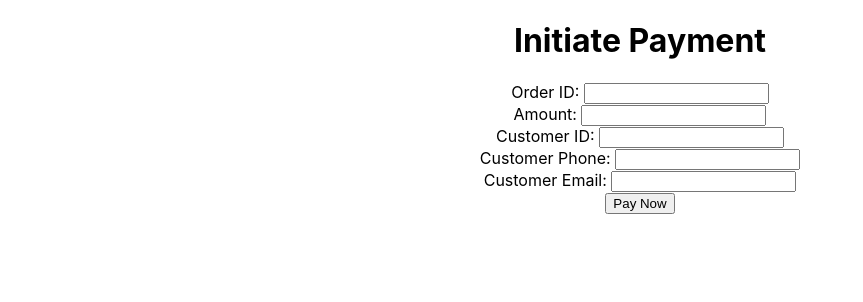
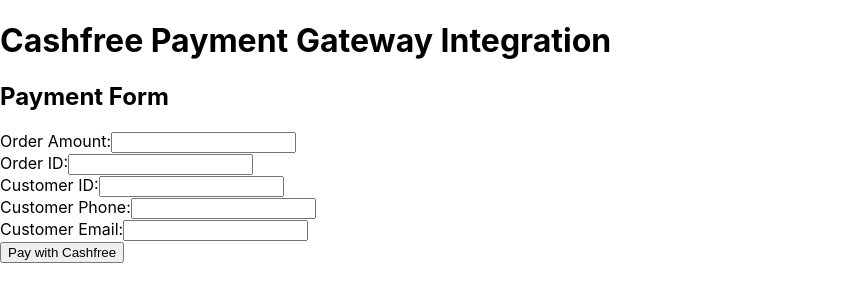
Before and after one commit to praveenkumar911/Payment-Gateway-cashfree-frontend, a React (Create React App) app: page / in a window 1280 px wide. Shown: the top 302 px of the page, without its empty margins (0-863 px from the left). Built offline with nearby package versions, Linux system fonts and the light colour scheme.

Commit message:
Update App.js

```diff
--- a/src/App.js
+++ b/src/App.js
@@ -1,61 +1,122 @@
-// src/App.js
-import React, { useState } from 'react';
+import React from 'react';
 import axios from 'axios';
-import './App.css';
 
-const App = () => {
-  const [orderId, setOrderId] = useState('');
-  const [amount, setAmount] = useState('');
-  const [customerId, setCustomerId] = useState('');
-  const [customerPhone, setCustomerPhone] = useState('');
-  const [customerEmail, setCustomerEmail] = useState('');
-  const [paymentUrl, setPaymentUrl] = useState('');
+class App extends React.Component {
+  state = {
+    orderAmount: '',
+    orderId: '',
+    customerId: '',
+    customerPhone: '',
+    customerEmail: '',
+    paymentUrl: ''
+  };
 
-  const handleSubmit = async (event) => {
-    event.preventDefault();
+  handleSubmit = async (e) => {
+    e.preventDefault();
+
     try {
-      const response = await axios.post('https://payment-gateway-cashfree-backend.onrender.com/initiate_payment', {
-        order_id: orderId,
-        order_amount: amount,
-        customer_id: customerId,
-        customer_phone: customerPhone,
-        customer_email: customerEmail
+      const serverUrl = 'https://payment-gateway-cashfree-backend.onrender.com/initiate_payment';
+
+      const response = await axios.post(serverUrl, {
+        order_amount: this.state.orderAmount,
+        order_id: this.state.orderId,
+        customer_id: this.state.customerId,
+        customer_phone: this.state.customerPhone,
+        customer_email: this.state.customerEmail
       });
-      setPaymentUrl(response.data.payment_url);
+
+      const { payment_url } = response.data;
+      this.setState({ paymentUrl: payment_url });
     } catch (error) {
-      console.error('Error initiating payment:', error.response ? error.response.data.details : error.message);
+      console.error('Error:', error);
+      // Handle error as needed
     }
   };
 
+  handleChange = (e) => {
+    this.setState({ [e.target.name]: e.target.value });
+  };
+
+  render() {
     return (
       <div className="App">
-      <h1>Initiate Payment</h1>
-      <form onSubmit={handleSubmit}>
-        <label>Order ID: </label>
-        <input type="text" value={orderId} onChange={(e) => setOrderId(e.target.value)} required /><br />
+        <header className="App-header">
+          <h1>Cashfree Payment Gateway Integration</h1>
+        </header>
+        <main className="App-main">
+          <div>
+            <h2>Payment Form</h2>
+            <form onSubmit={this.handleSubmit}>
+              <label>
+                Order Amount:
+                <input
+                  type="text"
+                  name="orderAmount"
+                  value={this.state.orderAmount}
+                  onChange={this.handleChange}
+                />
+              </label>
+              <br />
+              <label>
+                Order ID:
+                <input
+                  type="text"
+                  name="orderId"
+                  value={this.state.orderId}
+                  onChange={this.handleChange}
+                />
+              </label>
+              <br />
+              <label>
+                Customer ID:
+                <input
+                  type="text"
+                  name="customerId"
+                  value={this.state.customerId}
+                  onChange={this.handleChange}
+                />
+              </label>
+              <br />
+              <label>
+                Customer Phone:
+                <input
+                  type="text"
+                  name="customerPhone"
+                  value={this.state.customerPhone}
+                  onChange={this.handleChange}
+                />
+              </label>
+              <br />
+              <label>
+                Customer Email:
+                <input
+                  type="text"
+                  name="customerEmail"
+                  value={this.state.customerEmail}
+                  onChange={this.handleChange}
+                />
+              </label>
+              <br />
+              <button type="submit">Pay with Cashfree</button>
+            </form>
+          </div>
 
-        <label>Amount: </label>
-        <input type="text" value={amount} onChange={(e) => setAmount(e.target.value)} required /><br />
-
-        <label>Customer ID: </label>
-        <input type="text" value={customerId} onChange={(e) => setCustomerId(e.target.value)} required /><br />
-
-        <label>Customer Phone: </label>
-        <input type="text" value={customerPhone} onChange={(e) => setCustomerPhone(e.target.value)} required /><br />
-
-        <label>Customer Email: </label>
-        <input type="email" value={customerEmail} onChange={(e) => setCustomerEmail(e.target.value)} required /><br />
-
-        <button type="submit">Pay Now</button>
-      </form>
-      {paymentUrl && (
+          {this.state.paymentUrl && (
             <div>
-          <h2>Proceed to Payment</h2>
-          <a href={paymentUrl} target="_blank" rel="noopener noreferrer">Click here to pay</a>
+              <p>Redirecting to Cashfree payment page...</p>
+              <iframe
+                title="Cashfree Payment Gateway"
+                src={this.state.paymentUrl}
+                width="100%"
+                height="600px"
+                frameBorder="0"
+              ></iframe>
             </div>
           )}
+        </main>
       </div>
     );
-};
+  }
+}
 
 export default App;
```
Lines whose indentation alone changed are shown as unchanged.
